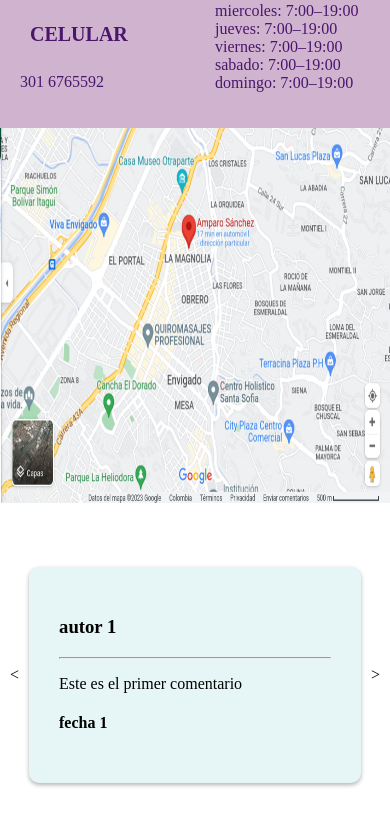
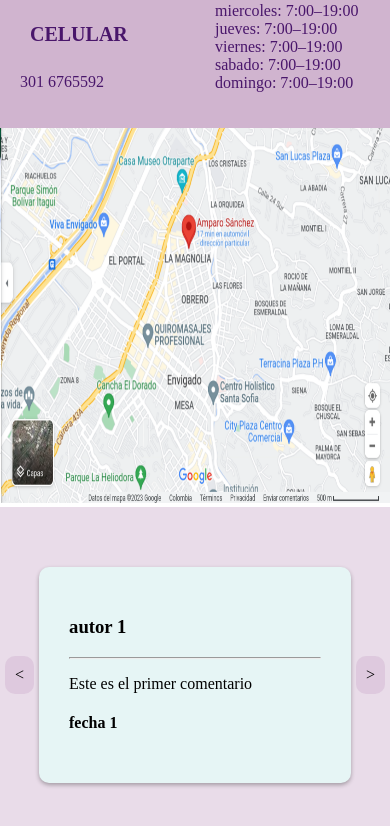
Before and after one commit to danielcarz/vercel5, a React (Vite) app: page / in a window 390 px wide. Shown: the part 2090-2916 px from the top of the page. Built offline with nearby package versions, Linux system fonts and the light colour scheme.

Commit message:
SASS comments: estilos

```diff
--- a/src/sass/components/_comments.scss
+++ b/src/sass/components/_comments.scss
@@ -11,11 +11,17 @@
         overflow-x: scroll;
         scroll-snap-type: x mandatory;
 
+        background-color: #d0b4cf75;
+
 
 
         .arrow{
             cursor: pointer;
             padding: 10px;
+
+            background-color: #d0b4cf75;
+            border-radius: 10px;
+            margin: 5px;
         }
 
         .comments-wrapper{
--- a/src/sass/index.css
+++ b/src/sass/index.css
@@ -807,10 +807,14 @@ body {
     overflow-x: scroll;
     -ms-scroll-snap-type: x mandatory;
         scroll-snap-type: x mandatory;
+    background-color: #d0b4cf75;
   }
   .comment-carousel .arrow {
     cursor: pointer;
     padding: 10px;
+    background-color: #d0b4cf75;
+    border-radius: 10px;
+    margin: 5px;
   }
   .comment-carousel .comments-wrapper {
     background-color: #E6F5F5;
```
Also changed, not shown: 1 other file (tests, documents, lock files or other folders).
